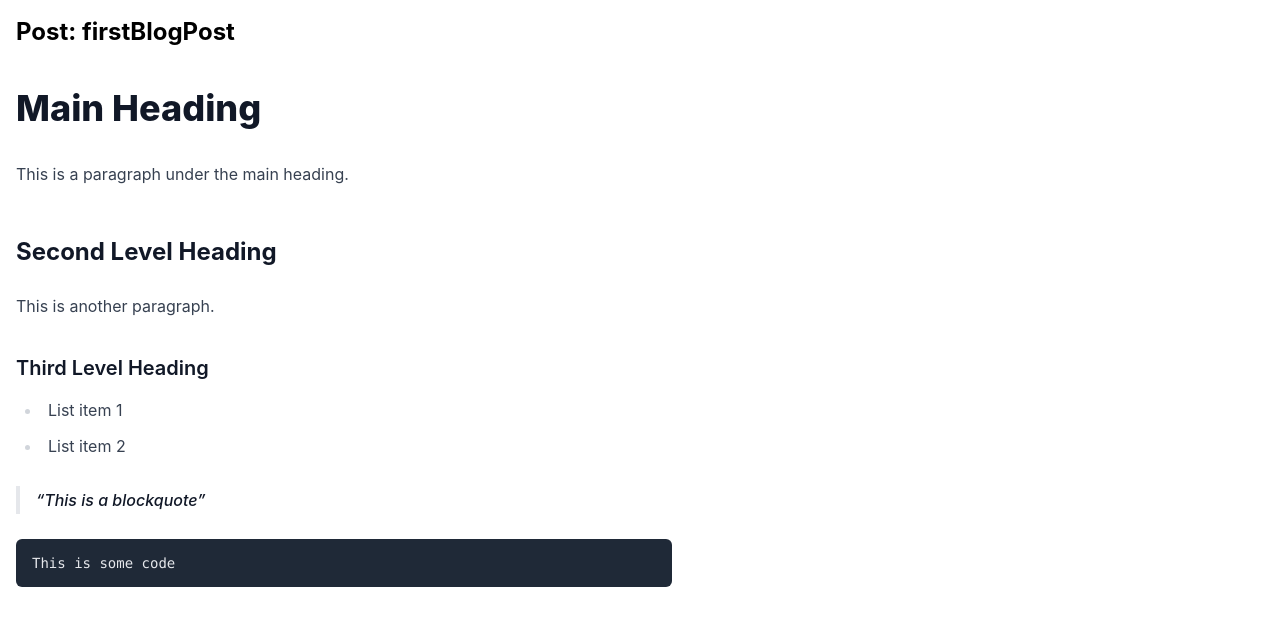
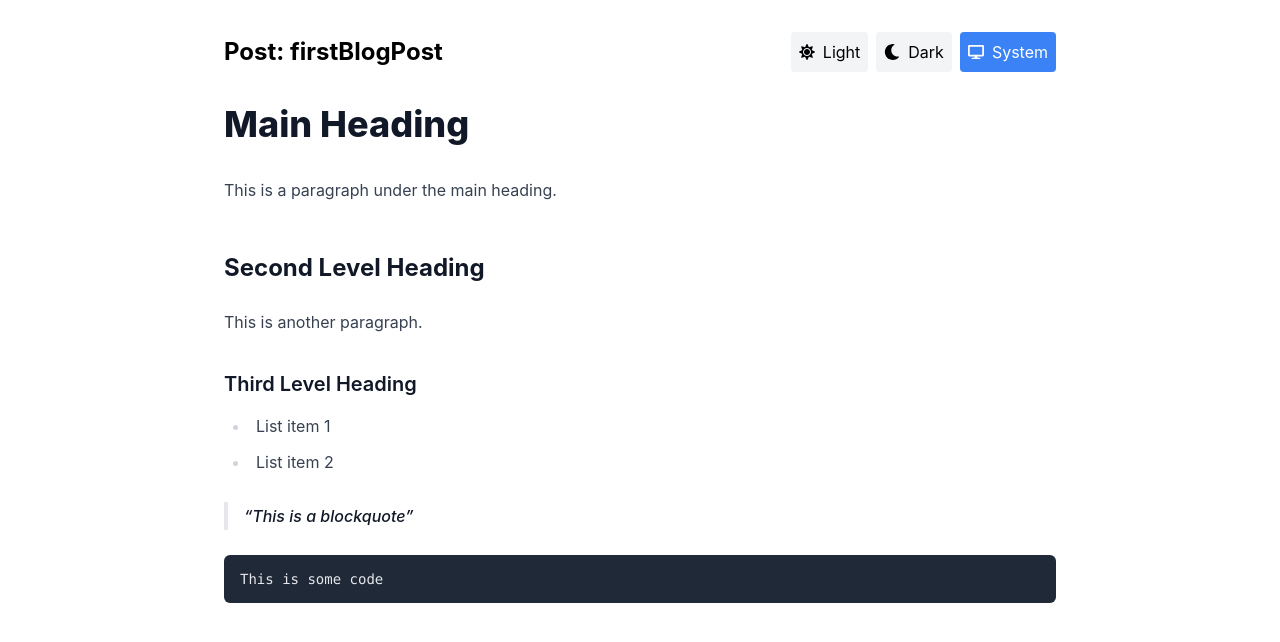
Before and after one commit to bob28/Blog-Site, a Next.js app: page /posts/firstBlogPost in a window 1280 px wide. Shown: the top 642 px of the page. Built offline with nearby package versions, Linux system fonts and the light colour scheme.

Commit message:
Added dark theme to the site with some styling changes

```diff
--- a/package.json
+++ b/package.json
@@ -14,6 +14,7 @@
     "next": "^15.0.1",
     "react": "^18.3.1",
     "react-dom": "^18.3.1",
+    "react-icons": "^5.3.0",
     "react-markdown": "^9.0.1"
   },
   "devDependencies": {
--- /dev/null
+++ b/src/app/components/darkModeToggle.tsx
@@ -0,0 +1,75 @@
+"use client";
+import { useState, useEffect } from "react";
+import { FaSun, FaMoon, FaDesktop } from "react-icons/fa";
+
+export default function DarkModeToggle() {
+  const [theme, setTheme] = useState("system");
+
+  // set the theme based on the saved theme in local storage
+  useEffect(() => {
+    const savedTheme = localStorage.getItem("theme") || "system";
+    setTheme(savedTheme);
+    applyTheme(savedTheme);
+  }, []);
+
+  // apply the theme and set the document class list based on the theme
+  const applyTheme = (theme: string) => {
+    if (theme === "dark") {
+      document.documentElement.classList.add("dark");
+    } else if (theme === "light") {
+      document.documentElement.classList.remove("dark");
+    } else {
+      const systemPrefersDark = window.matchMedia(
+        "(prefers-color-scheme: dark)"
+      ).matches;
+      document.documentElement.classList.toggle("dark", systemPrefersDark);
+    }
+  };
+
+  const handleThemeChange = (newTheme: string) => {
+    // set the theme state
+    setTheme(newTheme);
+    // save the theme in local storage
+    localStorage.setItem("theme", newTheme);
+    // apply the theme
+    applyTheme(newTheme);
+  };
+
+  return (
+    <div className="flex justify-center space-x-2">
+      <button
+        onClick={() => handleThemeChange("light")}
+        className={`p-2 rounded  flex gap-x-2 items-center my-auto ${
+          theme === "light"
+            ? "bg-blue-500 text-white dark:bg-blue-800"
+            : "bg-gray-100"
+        }  dark:bg-gray-700 dark:text-gray-200`}
+      >
+        <FaSun />
+        Light
+      </button>
+      <button
+        onClick={() => handleThemeChange("dark")}
+        className={`p-2 rounded  flex gap-x-2 items-center ${
+          theme === "dark"
+            ? "bg-blue-500 text-white dark:bg-blue-800"
+            : "bg-gray-100 dark:bg-gray-700"
+        }   dark:text-gray-200`}
+      >
+        <FaMoon />
+        Dark
+      </button>
+      <button
+        onClick={() => handleThemeChange("system")}
+        className={`p-2 rounded  flex gap-x-2 items-center ${
+          theme === "system"
+            ? "bg-blue-500 text-white dark:bg-blue-800"
+            : "bg-gray-100 dark:bg-gray-700"
+        }   dark:text-gray-200`}
+      >
+        <FaDesktop />
+        System
+      </button>
+    </div>
+  );
+}
--- a/src/app/components/post.tsx
+++ b/src/app/components/post.tsx
@@ -2,8 +2,8 @@ import ReactMarkdown from "react-markdown";
 
 export default function Post({ content }: { content: string }) {
   return (
-    <div className="">
-      <ReactMarkdown className="prose">{content}</ReactMarkdown>
+    <div className="prose dark:prose-invert max-w-none">
+      <ReactMarkdown>{content}</ReactMarkdown>
     </div>
   );
 }
--- a/src/app/layout.tsx
+++ b/src/app/layout.tsx
@@ -14,7 +14,7 @@ export default function RootLayout({
 }>) {
   return (
     <html lang="en">
-      <body className=" antialiased">{children}</body>
+      <body className=" antialiased dark:bg-slate-800">{children}</body>
     </html>
   );
 }
--- a/src/app/page.tsx
+++ b/src/app/page.tsx
@@ -1,11 +1,13 @@
 import fs from "fs/promises";
 import path from "path";
 import Link from "next/link";
-
+import DarkModeToggle from "@/src/app/components/darkModeToggle";
 export default async function Home() {
+  // get the post directory
   const postsDirectory = path.join(process.cwd(), "mdFiles");
   const filenames = await fs.readdir(postsDirectory);
 
+  // Remove the file extension and return an array of objects of the markdown title
   const posts = filenames.map((filename) => {
     return {
       id: filename.replace(/\.md$/, ""),
@@ -14,9 +16,12 @@ export default async function Home() {
   });
 
   return (
-    <main className="max-w-4xl mx-auto p-8">
-      <h1 className="text-3xl font-bold mb-8">Blog Posts</h1>
-      <p className="mb-5">
+    <main className="max-w-4xl mx-auto p-8 dark:bg-slate-800">
+      <div className="flex justify-between items-center mb-8">
+        <h1 className="text-3xl font-bold dark:text-white">Blog Posts</h1>
+        <DarkModeToggle />
+      </div>
+      <p className="mb-5 dark:text-gray-200">
         To add a blog post, add a new markdown file in the mdFiles folder,
         located on the root of the app.
       </p>
@@ -25,7 +30,7 @@ export default async function Home() {
           <Link
             key={post.id}
             href={`/posts/${post.id}`}
-            className="block p-4 border rounded hover:bg-gray-50"
+            className="block p-4 border rounded-md shadow-lg hover:bg-gray-50 dark:border-slate-700 dark:text-white dark:hover:bg-slate-700"
           >
             <h2 className="text-xl capitalize">{post.title}</h2>
           </Link>
--- a/src/app/posts/[id]/page.tsx
+++ b/src/app/posts/[id]/page.tsx
@@ -2,6 +2,7 @@ import fs from "fs/promises";
 import path from "path";
 import { notFound } from "next/navigation";
 import Post from "@/src/app/components/post";
+import DarkModeToggle from "@/src/app/components/darkModeToggle";
 
 async function getPost(id: string) {
   const postsDirectory = path.join(process.cwd(), "mdFiles");
@@ -24,9 +25,12 @@ export default async function Page({ params }: { params: { id: string } }) {
   }
 
   return (
-    <div className="container mx-auto p-4">
-      <h1 className="text-2xl font-bold mb-10">Post: {id}</h1>
+    <main className="max-w-4xl mx-auto p-8 dark:bg-slate-800">
+      <div className="flex justify-between items-center mb-8 mb-10">
+        <h1 className="text-2xl font-bold  dark:text-white">Post: {id}</h1>
+        <DarkModeToggle />
+      </div>
       <Post content={content} />
-    </div>
+    </main>
   );
 }
--- a/tailwind.config.ts
+++ b/tailwind.config.ts
@@ -2,6 +2,7 @@ import type { Config } from "tailwindcss";
 import typographyPlugin from '@tailwindcss/typography'
 
 const config: Config = {
+  darkMode: 'class', // Enable class-based dark mode
   content: [
     "./src/pages/**/*.{js,ts,jsx,tsx,mdx}",
     "./src/components/**/*.{js,ts,jsx,tsx,mdx}",
```
Also changed, not shown: 1 other file (tests, documents, lock files or other folders).
